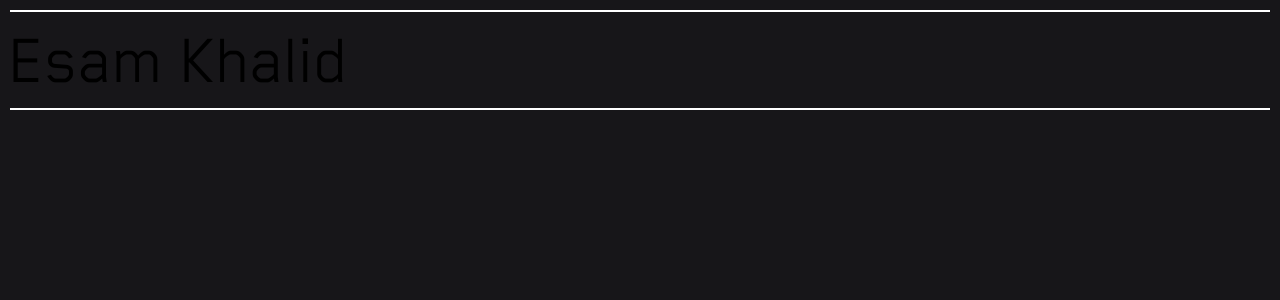
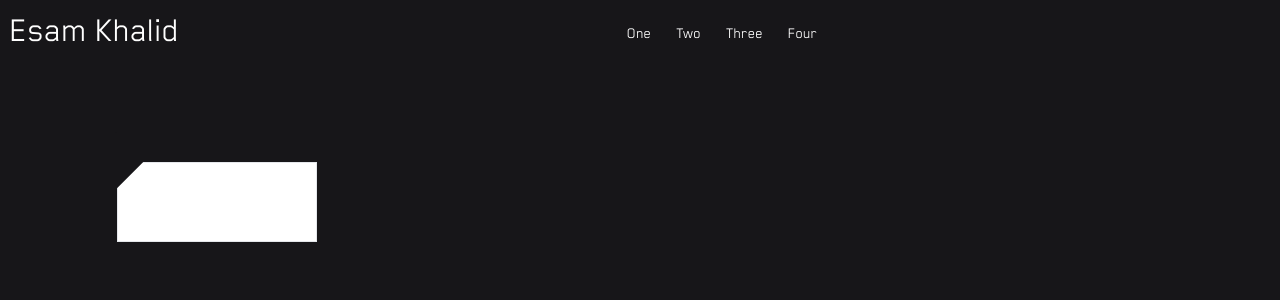
Before and after one commit to EsamKhalid/portfolio-website-v2, a Next.js app: page / in a window 1280 px wide. Shown: the top 300 px of the page. Built offline with nearby package versions, Linux system fonts and the light colour scheme.

Commit message:
changed the navbar css to tailwind + started shapes/patterns

```diff
--- a/app/globals.css
+++ b/app/globals.css
@@ -31,6 +31,7 @@
 
 *{
   margin: 5px;
+  @apply font-Blender-Pro-Book
 }
 
 
@@ -42,6 +43,7 @@
   --background-end-rgb: 255, 255, 255;
 }
 
+/*
 @media (prefers-color-scheme: dark) {
   :root {
     --foreground-rgb: 255, 255, 255;
@@ -50,6 +52,8 @@
   }
 
 }
+
+*/
 
 /*
 
@@ -68,8 +72,6 @@ body {
 
 body {
   color: rgb(var(--foreground-rgb));
-
-  /*background: rgb(20, 20, 26);*/
   @apply bg-cybpnk-blk2
 
 }
@@ -79,3 +81,22 @@ body {
     text-wrap: balance;
   }
 }
+
+@layer components{
+
+  .navbar ul li {
+    @apply inline-block mt-[10px] mr-[20px]  cursor-pointer
+  }
+
+
+  .custom-diagonal {
+    position: absolute;
+    top: 0;
+    left: 0;
+    width: 100%;
+    height: 100%;
+    background-image: linear-gradient(45deg, #fbbf24 25%, transparent 25%, transparent 50%, #fbbf24 50%, #fbbf24 75%, transparent 75%, transparent);
+    background-size: 56.57px 56.57px;
+    z-index: -1;
+  }
+}
--- a/app/page.tsx
+++ b/app/page.tsx
@@ -1,5 +1,5 @@
 import Image from "next/image";
-import NavBar from "../components/NavBar";
+import NavBar from "../components/NavBar/NavBar";
 
 export default function Home() {
   return (
--- a/components/NavBar.tsx
+++ /dev/null
@@ -1,15 +0,0 @@
-import { GiAbstract050 } from "react-icons/gi";
-
-function NavBar() {
-  return (
-    <>
-      <div className="border border-white border-x-0 border-y-2 py-3">
-        <h1 className="font-Blender-Pro-Book text-nowrap text-7xl">
-          Esam Khalid
-        </h1>
-      </div>
-    </>
-  );
-}
-
-export default NavBar;
--- /dev/null
+++ b/components/NavBar/NavBar.tsx
@@ -0,0 +1,39 @@
+import { GiAbstract050 } from "react-icons/gi";
+
+/*
+function NavBar() {
+  return (
+    <>
+      <div className="border border-white border-x-0 border-y-2 py-3">
+        <h1 className="font-Blender-Pro-Book text-white text-nowrap text-4xl">
+          Esam Khalid
+        </h1>
+        <nav></nav>
+      </div>
+    </>
+  );
+}
+*/
+
+function NavBar() {
+  return (
+    <>
+      <div className="navbar flex justify-between text-white items-center w-full">
+        <h1 className="text-4xl">Esam Khalid</h1>
+        <ul className="flex-1 text-center list-none">
+          <li>One</li>
+          <li>Two</li>
+          <li>Three</li>
+          <li>Four</li>
+        </ul>
+      </div>
+      <div
+        className="border w-[200px] h-[80px] bg-white mt-28 ml-28
+                      relative after:absolute after:m-[-22px]  after:bg-cybpnk-blk2 after:w-[40px]
+                      after:h-[40px] after:rotate-45"
+      ></div>
+    </>
+  );
+}
+
+export default NavBar;
```
